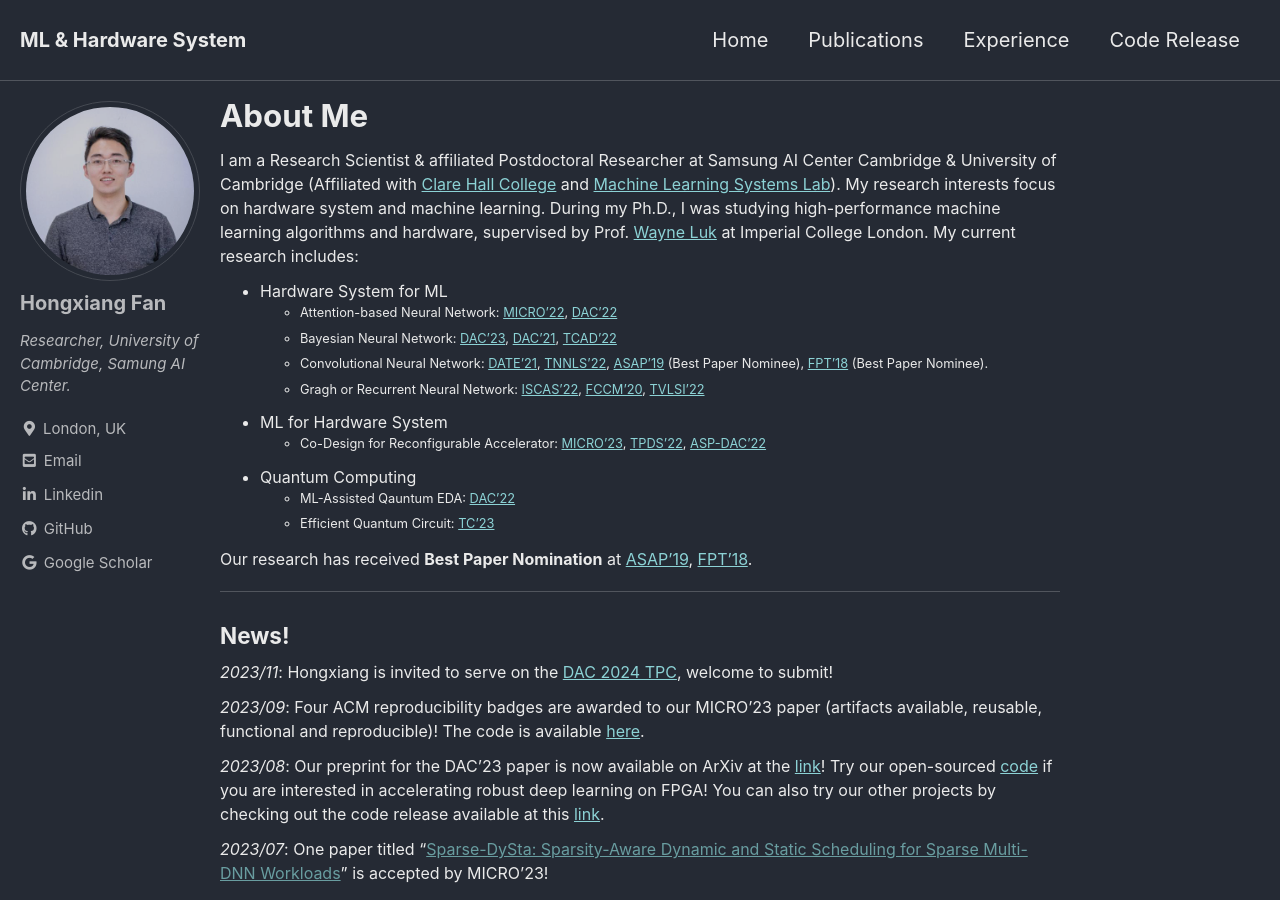
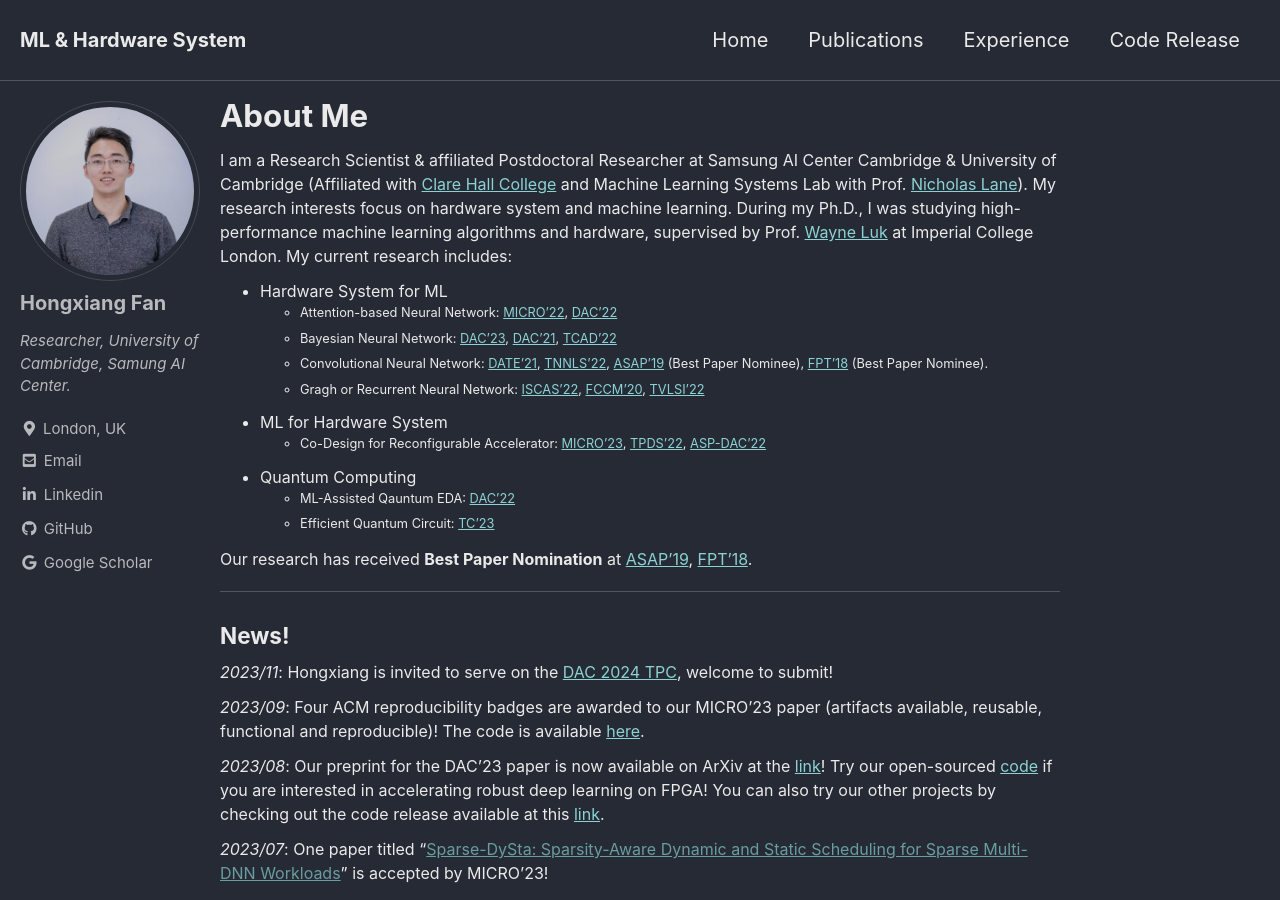
Before and after one commit to os-hxfan/os-hxfan.github.io, a Jekyll site: the page built from index.md, in a window 1280 px wide and 900 px high. Built offline with Jekyll 4.4.1, drawn with Linux system fonts in a browser that asks for light colours; cached includes are drawn as plain includes; our own code applies the rules of GitHub Pages for plain Markdown files.

Commit message:
update info

```diff
--- a/index.md
+++ b/index.md
@@ -6,7 +6,7 @@ order: 1
 
 ### About Me
 
-I am a Research Scientist & affiliated Postdoctoral Researcher at Samsung AI Center Cambridge & University of Cambridge (Affiliated with [Clare Hall College](https://www.clarehall.cam.ac.uk/) and [Machine Learning Systems Lab](http://niclane.org/lab/)).
+I am a Research Scientist & affiliated Postdoctoral Researcher at Samsung AI Center Cambridge & University of Cambridge (Affiliated with [Clare Hall College](https://www.clarehall.cam.ac.uk/) and Machine Learning Systems Lab with Prof. [Nicholas Lane](http://niclane.org/lab/)).
 My research interests focus on hardware system and machine learning. During my Ph.D., I was studying high-performance machine learning algorithms and hardware, supervised by Prof. [Wayne Luk](https://www.imperial.ac.uk/people/w.luk) at Imperial College London. My current research includes:
 
 - Hardware System for ML
```
